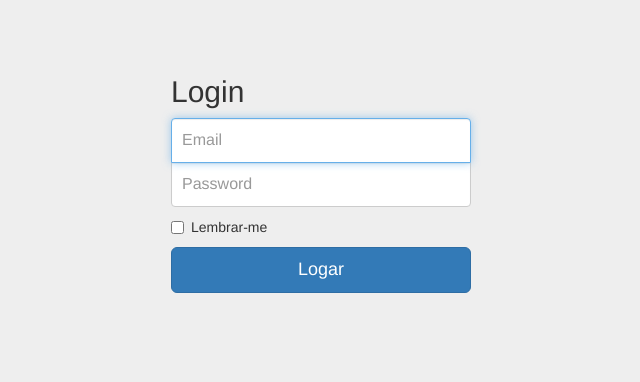
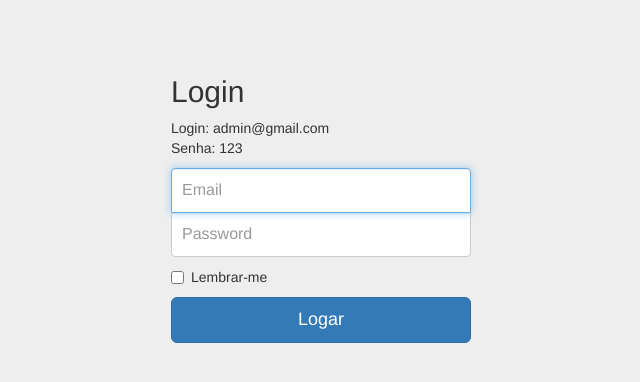
Before and after one commit to nicholasio/CursoPHPVolume1, a PHP site: page /wcms-admin/login.php in a window 1280 px wide. Shown: the top 382 px of the page, without its empty margins (319-959 px from the left). Run offline with PHP 8.4, Linux system fonts and the light colour scheme; some libraries are stand-ins or nearby versions.

Commit message:
Adicionando info de login em login.php

```diff
--- a/wcms/wcms-admin/login.php
+++ b/wcms/wcms-admin/login.php
@@ -31,6 +31,7 @@
 
       <form method="POST" class="form-signin" role="form" action="<?= do_action('login'); ?>">
         <h2 class="form-signin-heading">Login</h2>
+        <p>Login: admin@gmail.com <br /> Senha: 123</p>
         <label for="user_email" class="sr-only">Email</label>
 
         <input type="email" id="user_email" name="user_email" class="form-control" placeholder="Email" required autofocus>
```
